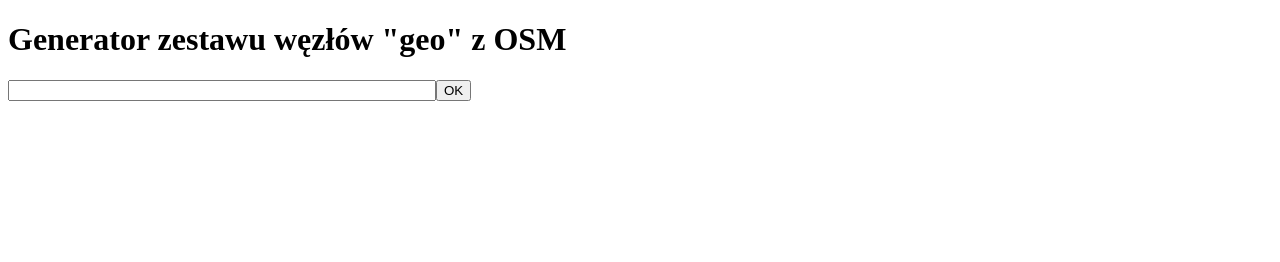
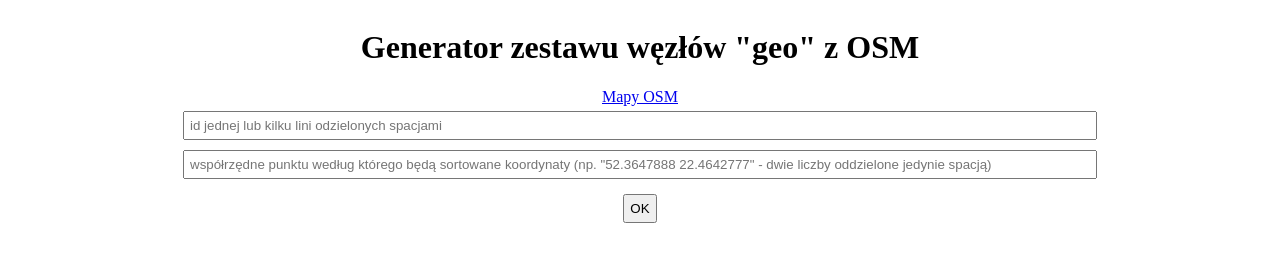
Before and after one commit to Rugel/osm_nodes, a plain HTML site: page index.html in a window 1280 px wide. Drawn offline with Linux system fonts and the light colour scheme.

Commit message:
added some css styles and sort option according to point

```diff
--- a/index.js
+++ b/index.js
@@ -1,15 +1,18 @@
 
 const root = document.getElementById('root')
-root.innerHTML = '<h1>Generator zestawu węzłów "geo" z OSM</h1><input id="input" type="text"/><button id="ok">OK</button><div id="arr"></div>';
+root.innerHTML = `<div id="header"><h1>Generator zestawu węzłów "geo" z OSM</h1><a href="https://www.openstreetmap.org/#map=10/50.7799/20.7947" target="blank">Mapy OSM</a><br/><input id="input" type="text" placeholder='id jednej lub kilku lini odzielonych spacjami'/><input id="point" type="text" placeholder='współrzędne punktu według którego będą sortowane koordynaty (np. "52.3647888 22.4642777" - dwie liczby oddzielone jedynie spacją)'/><br/><button id="ok">OK</button></div><div id="arr"></div>`;
 const arr = document.getElementById('arr');
 document.getElementById("ok").addEventListener('click', getData);
 let nodesIdTab = [];
 let nodesTab = [];
-const stPoint = {lat:52.1421189, lon:22.2503961};
+let stPoint = {lat:0.0, lon:0.0};
 
 function getData() {
-    arr.innerHTML = `<br/><b>zestaw węzłów lini: <br/></b>`;
+    arr.innerHTML = `<br/><b>zestaw węzłów lini w losowej kolejności: <br/><br/></b>`;
     const idsData = document.getElementById("input").value;
+    const pointV = document.getElementById('point').value;
+    const pTab = pointV.split(" ");
+    stPoint = {lat:pTab[0], lon:pTab[1]};
     const tabData = idsData.split(' ');
     let nodeId;
     for (let i = 0; i < tabData.length; i++) {
@@ -43,7 +46,7 @@
                                 let distanceB = Math.sqrt(Math.abs((b[0]-stPoint.lat) * (b[0]-stPoint.lat) + (b[1]-stPoint.lon) * (b[1]-stPoint.lon)));
                             return  distanceA - distanceB};
       let sortTab = twoDimTab.sort(sortfun);
-      arr.innerHTML += `<br/><br/>posortowana tablica węzłów:<br/>`
+      arr.innerHTML += `<br/><br/>posortowany zestaw węzłów względem punktu "${stPoint.lat}, ${stPoint.lon}":<br/><br/>`
       for(let m=0; m<sortTab.length; m++){
         arr.innerHTML += `[${sortTab[m]}], `}
     }, 5000);
--- a/style.css
+++ b/style.css
@@ -1,7 +1,24 @@
-input{
-    width: 420px;
+#root {
+    text-align: center;
 }
-#arr{
-    padding: 10%;
+
+input {
+    width: 90vw;
+    max-width: 900px;
+    padding: 5px;
+    margin: 5px;
+}
+
+#arr {
+    padding: 30px;
     font-weight: 600;
 }
+
+#ok {
+    padding: 5px;
+    margin: 10px;
+}
+
+#header {
+    display: inline-block;
+}
```
